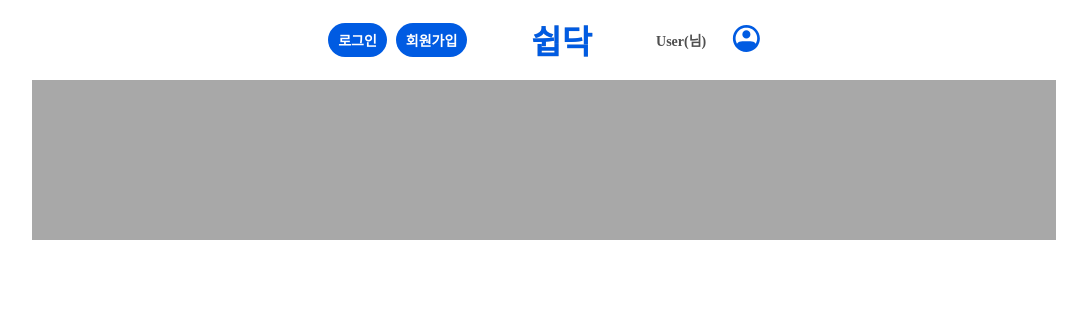
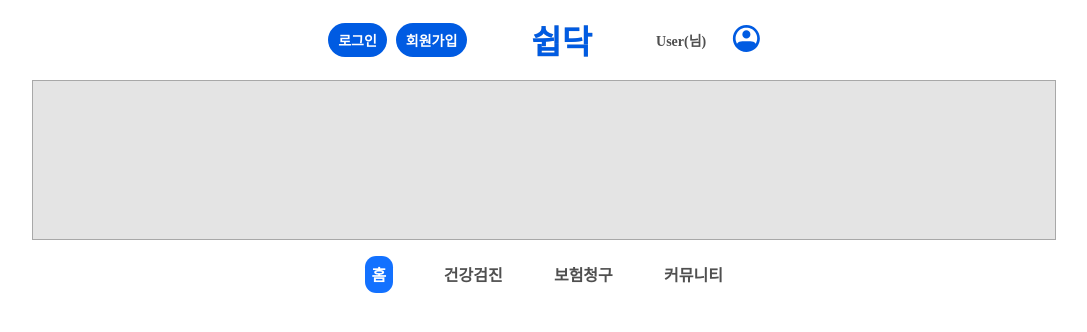
Before and after one commit to ShipDoc/Frontend, a React (Create React App) app: page /Home in a window 1280 px wide. Shown: the top 332 px of the page, without its empty margins (96-1183 px from the left). Built offline with nearby package versions, Linux system fonts and the light colour scheme.

Commit message:
create CategoryButton.jsx

```diff
--- a/src/components/Banner.jsx
+++ b/src/components/Main/Banner.jsx
@@ -8,7 +8,8 @@ const BannerContainer = styled.div`
 `
 
 const BannerBox = styled.div `
-  background: #A8A8A8;
+  border: 1px solid #A8A8A8;
+  background: #E4E4E4;
   width: 100%;
   height: 100%;
 `
--- /dev/null
+++ b/src/components/Main/CategoryButton.jsx
@@ -0,0 +1,45 @@
+import { useState } from "react";
+import styled, {css} from "styled-components";
+
+const CategoryButtonContainer = styled.div`
+  display: flex;
+  justify-content: center;
+  align-items: center;
+  gap: 4vw;
+  margin-top: 2vh;
+`
+
+const CategoryButton = styled.button`
+  font-family: Pretendard;
+  font-size: 1rem;
+  font-style: normal;
+  font-weight: 600;
+  line-height: normal;
+  background: none;
+
+  ${({checked}) =>
+    checked &&
+    css `border-radius: 0.69644rem; background: #1371FF; color: #fff; padding: 0.5vw`};
+
+  ${({nonChecked}) =>
+    nonChecked &&
+    css`color: #4F4F4F;`};
+`
+
+
+export default function Category() {
+  const [selectedButton, setSelectedButton] = useState("홈");
+
+  const handleClick = (buttonName) => {
+    setSelectedButton(buttonName);
+  };
+
+  return (
+    <CategoryButtonContainer>
+      <CategoryButton onClick={()=>handleClick("홈")} checked={selectedButton === "홈"} nonChecked={selectedButton !== "홈"} >홈</CategoryButton>
+      <CategoryButton onClick={()=>handleClick("건강검진")} checked={selectedButton === "건강검진"} nonChecked={selectedButton !== "건강검진"} >건강검진</CategoryButton>
+      <CategoryButton onClick={()=>handleClick("보험청구")} checked={selectedButton === "보험청구"} nonChecked={selectedButton !== "보험청구"} >보험청구</CategoryButton>
+      <CategoryButton onClick={()=>handleClick("커뮤니티")} checked={selectedButton === "커뮤니티"} nonChecked={selectedButton !== "커뮤니티"} >커뮤니티</CategoryButton>
+    </CategoryButtonContainer>
+  )
+}
--- a/src/components/Header.jsx
+++ b/src/components/Main/Header.jsx
@@ -1,5 +1,5 @@
 import styled from "styled-components"
-import profileImg from "../assets/images/profile.svg";
+import profileImg from "../../assets/images/profile.svg";
 
 const HeaderContainer = styled.div`
   display: flex;
--- /dev/null
+++ b/src/components/Main/MainSection.jsx
@@ -0,0 +1,9 @@
+import CategoryButton from "./CategoryButton";
+
+export default function MainSection() {
+  return (
+    <>
+      <CategoryButton />
+    </>
+  )
+}
--- a/src/pages/Home/Home.jsx
+++ b/src/pages/Home/Home.jsx
@@ -1,13 +1,17 @@
 import { useState } from "react";
-import Header from "../../components/Header";
-import Banner from "../../components/Banner";
+import Header from "../../components/Main/Header";
+import Banner from "../../components/Main/Banner";
+import MainSection from "../../components/Main/MainSection";
 
 export default function Home() {
   const [user, setUser] = useState("User");
   return (
     <>
       <Header user={user} />
-      <Banner />
+      <div>
+        <Banner />
+        <MainSection />
+      </div>
     </>
   )
 }
```
